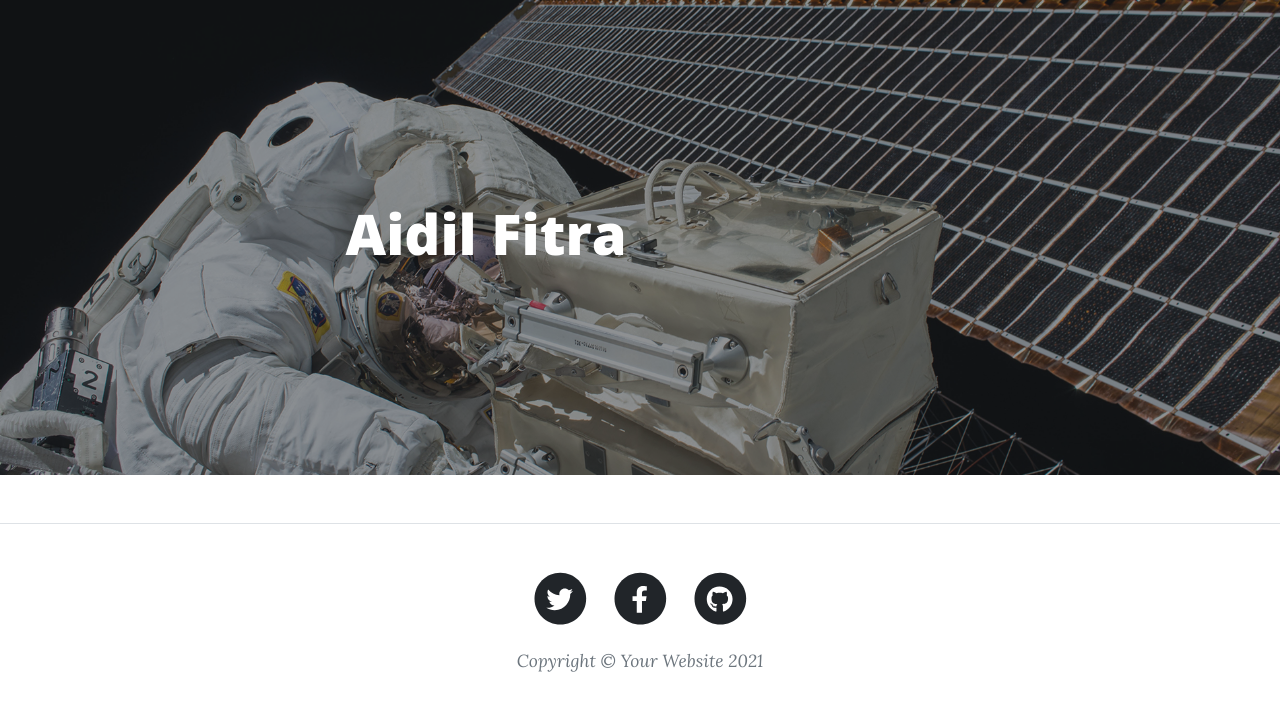
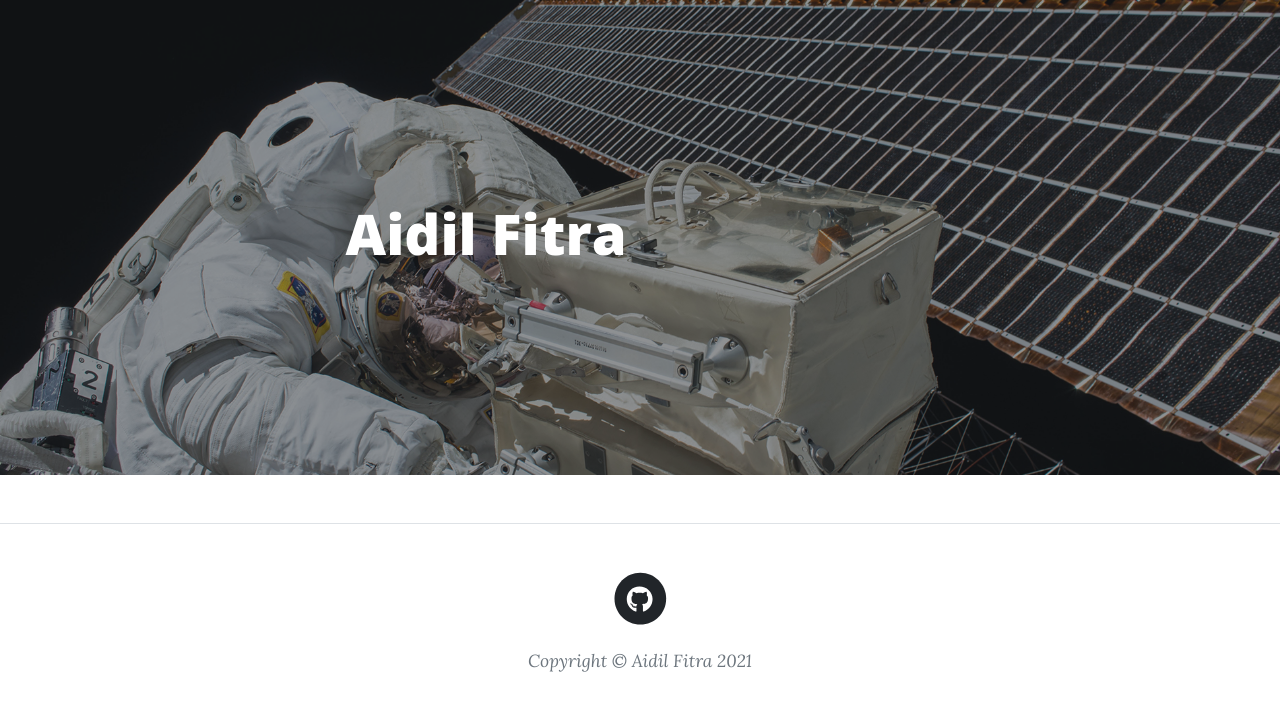
Before and after one commit to aidilfitra08/web-desa-pulau-buaya, a CodeIgniter 4 app: template app/Views/credit.php in a window 1280 px wide. Shown: the top 711 px of the page. Run offline with PHP 8.4 and a stand-in for CodeIgniter, Linux system fonts and the light colour scheme; the template is opened without the code that fills it, so the values that code supplies are empty; some libraries are stand-ins or nearby versions.

Commit message:
update credit

```diff
--- a/app/Views/credit.php
+++ b/app/Views/credit.php
@@ -37,7 +37,7 @@
                 <div class="row gx-4 gx-lg-5 justify-content-center">
                     <div class="col-md-10 col-lg-8 col-xl-7">
                         <ul class="list-inline text-center">
-                            <li class="list-inline-item">
+                            <!-- <li class="list-inline-item">
                                 <a href="#!">
                                     <span class="fa-stack fa-lg">
                                         <i class="fas fa-circle fa-stack-2x"></i>
@@ -52,9 +52,9 @@
                                         <i class="fab fa-facebook-f fa-stack-1x fa-inverse"></i>
                                     </span>
                                 </a>
-                            </li>
+                            </li> -->
                             <li class="list-inline-item">
-                                <a href="#!">
+                                <a href="https://github.com/aidilfitra08">
                                     <span class="fa-stack fa-lg">
                                         <i class="fas fa-circle fa-stack-2x"></i>
                                         <i class="fab fa-github fa-stack-1x fa-inverse"></i>
@@ -62,7 +62,7 @@
                                 </a>
                             </li>
                         </ul>
-                        <div class="small text-center text-muted fst-italic">Copyright &copy; Your Website 2021</div>
+                        <div class="small text-center text-muted fst-italic">Copyright &copy; Aidil Fitra 2021</div>
                     </div>
                 </div>
             </div>
```
